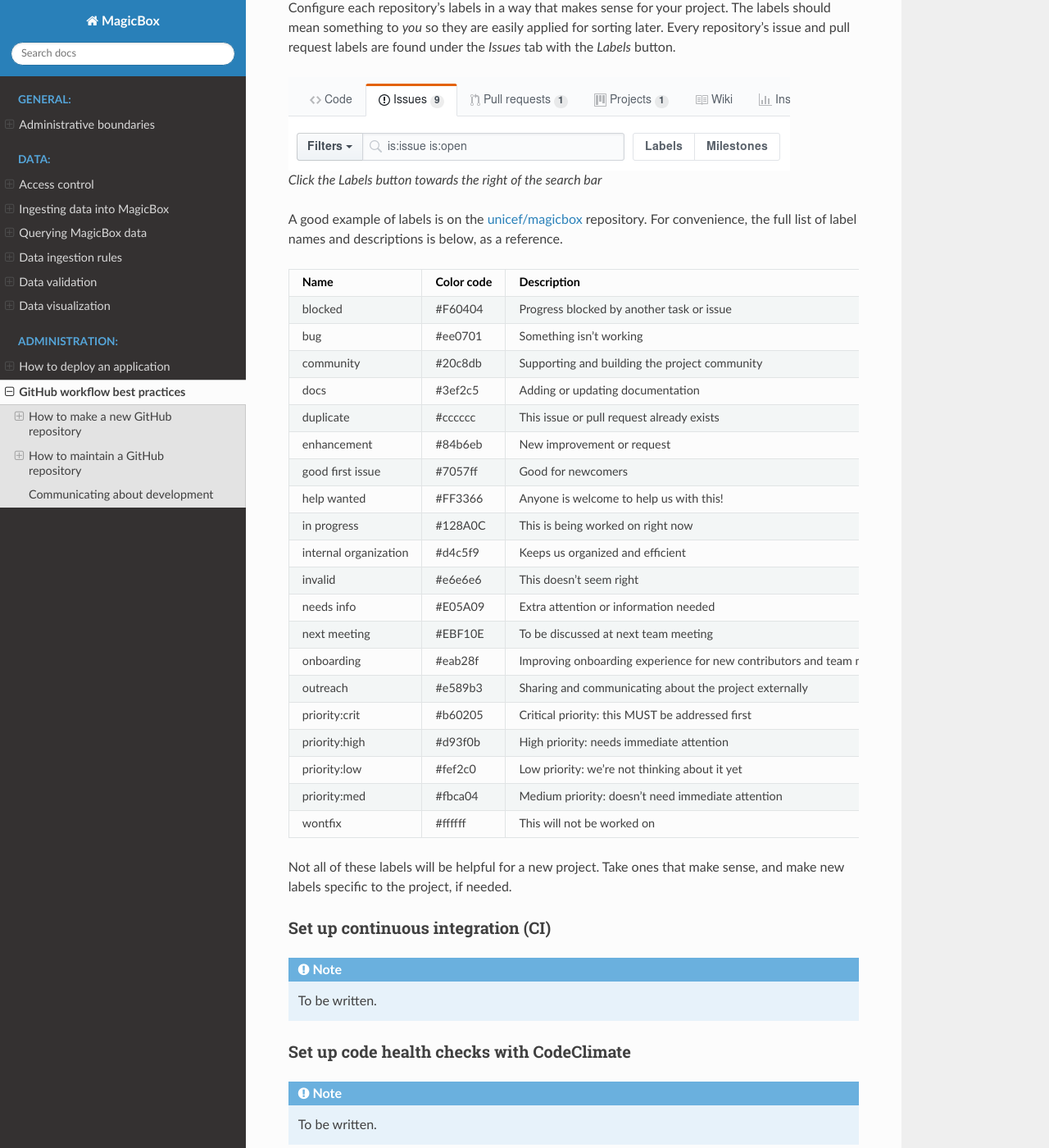
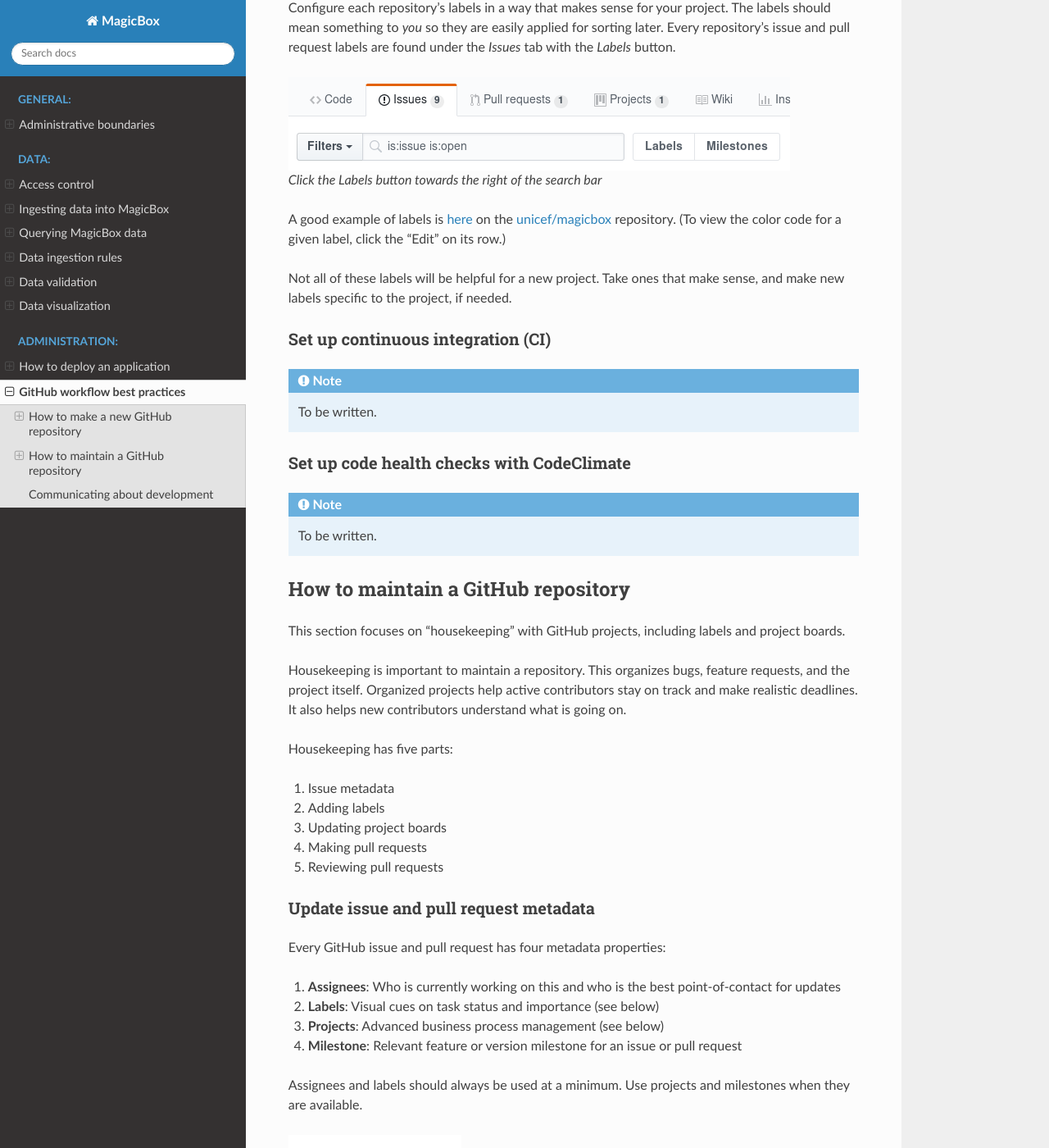
Before and after one commit to unicef/magicbox, a Sphinx documentation site: the page built from docs/admin/github-workflow.rst, in a window 1280 px wide and 1400 px high, scrolled down 3314 px. Shown: the whole window at 82% size. Built offline with Sphinx 7.4.7 and the Read the Docs theme 2.0.0, drawn with Linux system fonts in a browser that asks for light colours.

Commit message:
Update the Labels section
- Include direct link to the list of label examples.
- Remove the label example table because it will be inconvenient to go back here and update the color codes when we decide to change them on the other repository.

```diff
--- a/docs/admin/github-workflow.rst
+++ b/docs/admin/github-workflow.rst
@@ -117,52 +117,7 @@ Every repository's issue and pull request labels are found under the *Issues* ta
 
    Click the *Labels* button towards the right of the search bar
 
-A good example of labels is on the `unicef/magicbox`_ repository.
-For convenience, the full list of label names and descriptions is below, as a reference.
-
-+-----------------------+------------+-----------------------------------------------------------------------+
-| Name                  | Color code | Description                                                           |
-+=======================+============+=======================================================================+
-| blocked               | #F60404    | Progress blocked by another task or issue                             |
-+-----------------------+------------+-----------------------------------------------------------------------+
-| bug                   | #ee0701    | Something isn't working                                               |
-+-----------------------+------------+-----------------------------------------------------------------------+
-| community             | #20c8db    | Supporting and building the project community                         |
-+-----------------------+------------+-----------------------------------------------------------------------+
-| docs                  | #3ef2c5    | Adding or updating documentation                                      |
-+-----------------------+------------+-----------------------------------------------------------------------+
-| duplicate             | #cccccc    | This issue or pull request already exists                             |
-+-----------------------+------------+-----------------------------------------------------------------------+
-| enhancement           | #84b6eb    | New improvement or request                                            |
-+-----------------------+------------+-----------------------------------------------------------------------+
-| good first issue      | #7057ff    | Good for newcomers                                                    |
-+-----------------------+------------+-----------------------------------------------------------------------+
-| help wanted           | #FF3366    | Anyone is welcome to help us with this!                               |
-+-----------------------+------------+-----------------------------------------------------------------------+
-| in progress           | #128A0C    | This is being worked on right now                                     |
-+-----------------------+------------+-----------------------------------------------------------------------+
-| internal organization | #d4c5f9    | Keeps us organized and efficient                                      |
-+-----------------------+------------+-----------------------------------------------------------------------+
-| invalid               | #e6e6e6    | This doesn't seem right                                               |
-+-----------------------+------------+-----------------------------------------------------------------------+
-| needs info            | #E05A09    | Extra attention or information needed                                 |
-+-----------------------+------------+-----------------------------------------------------------------------+
-| next meeting          | #EBF10E    | To be discussed at next team meeting                                  |
-+-----------------------+------------+-----------------------------------------------------------------------+
-| onboarding            | #eab28f    | Improving onboarding experience for new contributors and team members |
-+-----------------------+------------+-----------------------------------------------------------------------+
-| outreach              | #e589b3    | Sharing and communicating about the project externally                |
-+-----------------------+------------+-----------------------------------------------------------------------+
-| priority:crit         | #b60205    | Critical priority: this MUST be addressed first                       |
-+-----------------------+------------+-----------------------------------------------------------------------+
-| priority:high         | #d93f0b    | High priority: needs immediate attention                              |
-+-----------------------+------------+-----------------------------------------------------------------------+
-| priority:low          | #fef2c0    | Low priority: we're not thinking about it yet                         |
-+-----------------------+------------+-----------------------------------------------------------------------+
-| priority:med          | #fbca04    | Medium priority: doesn't need immediate attention                     |
-+-----------------------+------------+-----------------------------------------------------------------------+
-| wontfix               | #ffffff    | This will not be worked on                                            |
-+-----------------------+------------+-----------------------------------------------------------------------+
+A good example of labels is `here <https://github.com/unicef/magicbox/labels>`_ on the `unicef/magicbox`_ repository. (To view the color code for a given label, click the "Edit" on its row.)
 
 Not all of these labels will be helpful for a new project.
 Take ones that make sense, and make new labels specific to the project, if needed.
```
